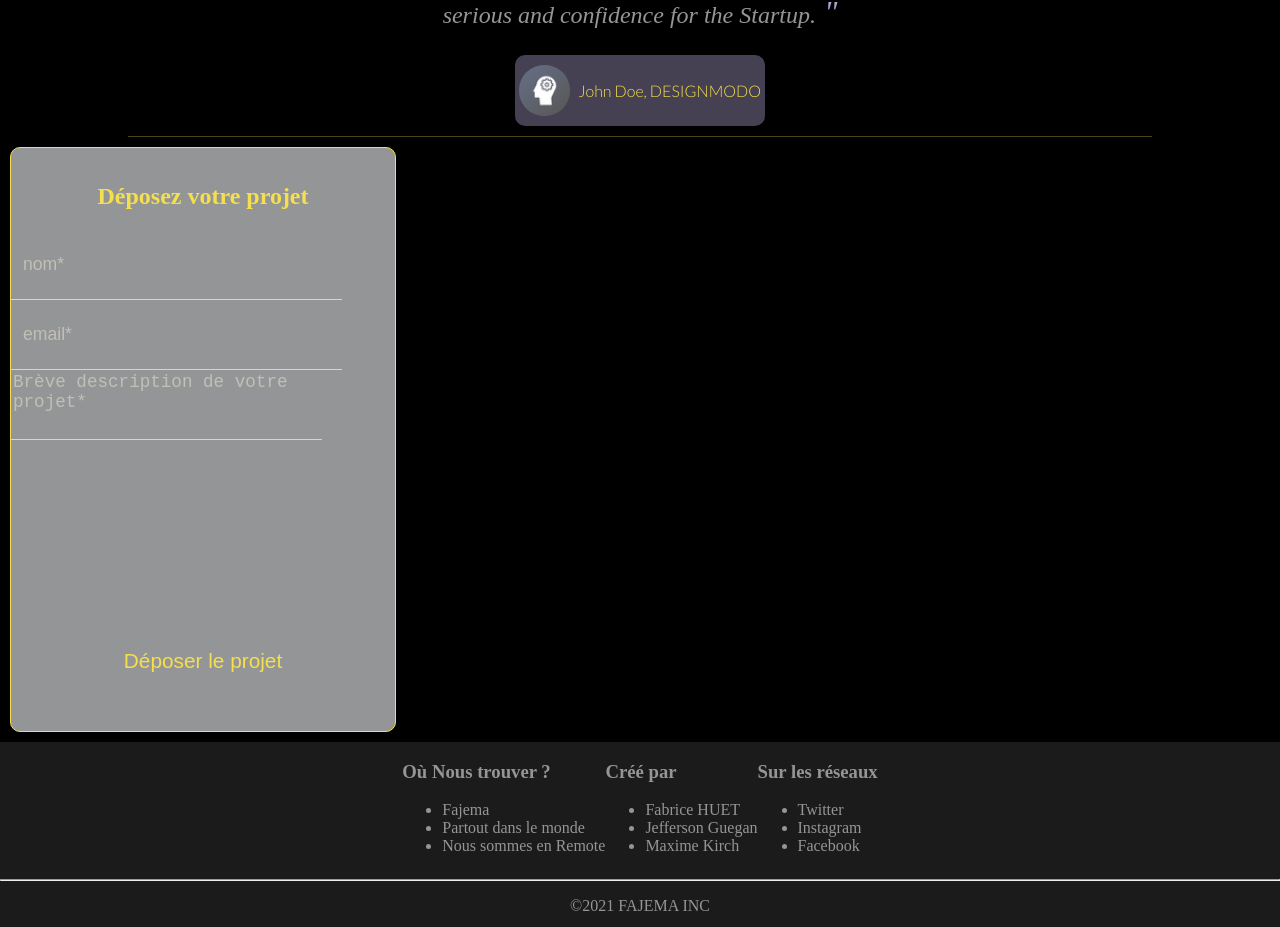
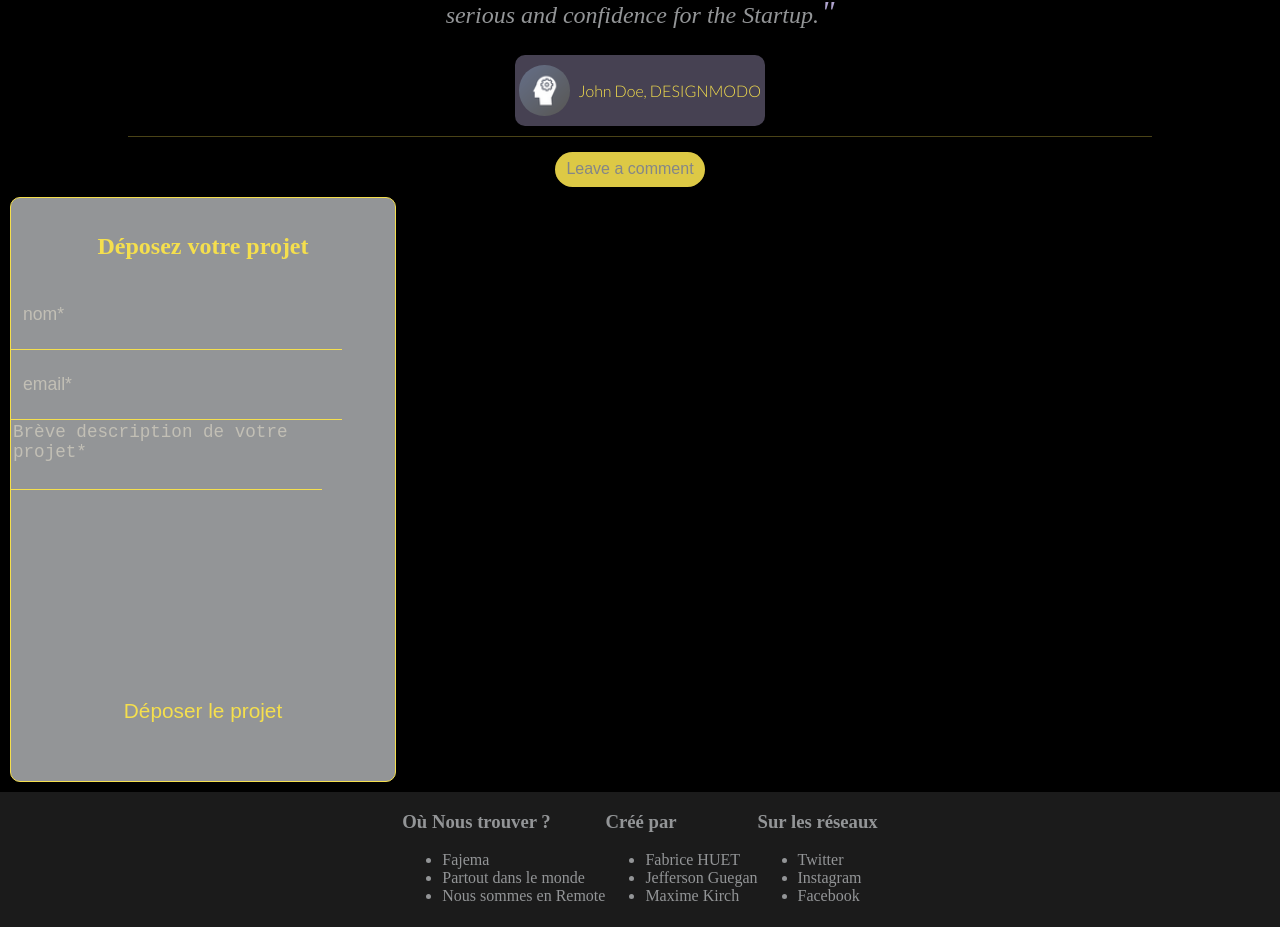
Before and after one commit to MaximeKirch/osLink, a React (Create React App) app: page / in a window 1280 px wide. Shown: the part 2869-3796 px from the top of the page. Built offline with nearby package versions, Linux system fonts and the light colour scheme.

Commit message:
Comment button

```diff
--- a/src/App.css
+++ b/src/App.css
@@ -561,6 +561,49 @@ font-weight: 400;
     border-radius: 25px;
   }
 
+  .buttonContainer{
+
+    display: flex;
+    width: auto;
+    justify-content: center;
+  }
+
+  #commentBtn {
+    margin-top: 15px;
+    border-radius: 25px;
+    display: inline-flex;
+    justify-content: center;
+    align-items: center;
+    background-color: var(--illuminating);
+    color: var(--ultimate-Gray);
+    opacity: 0.9;
+    height: 35px;
+    width: 150px;
+    font-size: 16px;
+    border:none;
+    margin-right: 20px;
+    transition: transform 500ms ease-in-out-back;
+     background-position : 800ms ease-in-out-bac;
+     box-shadow: 500ms linear;
+    background-size: contain;
+    background-position: -200px center;
+    background-repeat: no-repeat;
+    box-shadow: 0 1px 3px rgba(0,0,0,0.12), 0 1px 2px rgba(0,0,0,0.24);
+  }
+
+    #commentBtn:hover{
+      cursor: pointer;
+      transform: scale(1.1);
+      opacity: 0.8;
+      background-position: -60px;
+      box-shadow: 0 3px 6px rgba(0,0,0,0.16), 0 3px 6px rgba(0,0,0,0.23);
+    }
+    #commentBtn:active{
+      transform: scale(1);
+      background-position: 500px;
+      box-shadow: 0 1px 3px rgba(0,0,0,0.12), 0 1px 2px rgba(0,0,0,0.24);
+  }
+
 /* -------------------------------------------------------------------------------------------------- */
 
 /* Z.Footer */
--- a/src/components/Testimonials.js
+++ b/src/components/Testimonials.js
@@ -11,7 +11,7 @@ function Testimonials() {
             {/* <hr id="testimonialHr"></hr> */}
             <div className='testimonialContainer'>
             <p className='testimonialText'>The most important part of the Startup Framework are the testimonials. Testimonials are a part of serious and confidence
-                for the Startup. </p>
+                for the Startup.</p>
 
 
 
@@ -26,7 +26,10 @@ function Testimonials() {
 
             </div>
 
+            <div className='buttonContainer'>
 
+            <button id='commentBtn'>Leave a comment</button>
+            </div>
 
 
         </>
```
